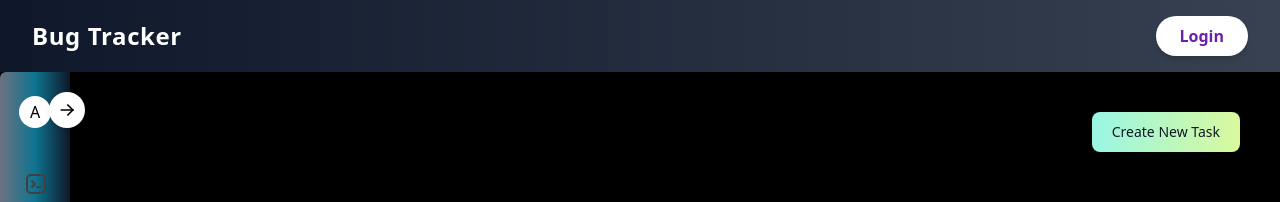
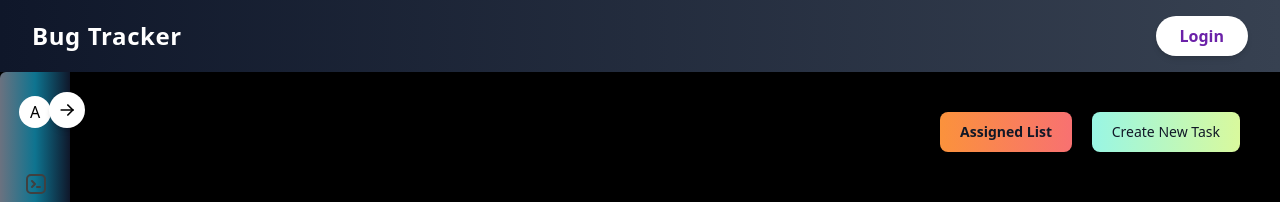
Before and after one commit to R4kesh/BugTracker_Client, a React (Vite) app: page /tasklist/1 in a window 1280 px wide. Shown: the top 202 px of the page. Built offline with nearby package versions, Linux system fonts and the light colour scheme; no server answers.

Commit message:
before mergeupstream

```diff
--- a/src/components/ShootinStar.tsx
+++ b/src/components/ShootinStar.tsx
@@ -55,7 +55,7 @@ import { CardHoverEffectDemo } from "./CardHoverEffectDemo";
 
 export function ShootingStarsAndStarsBackgroundDemo() {
   return (
-    <div className="flex h-screen md:h-[40rem] rounded-md bg-neutral-900 w-full relative">
+    <div className="flex h-screen  rounded-md bg-neutral-900 w-full relative">
       {/* Sidebar on the left */}
       <SidebarDash />
 
--- a/src/components/SidebarD.tsx
+++ b/src/components/SidebarD.tsx
@@ -31,6 +31,13 @@ export function SidebarDash() {
     {
       label: "Add Project",
       href: "/addproject",
+      icon: (
+        <IconBrandTabler className="text-neutral-700 dark:text-neutral-200 h-6 w-6 flex-shrink-0" />
+      ),
+    },
+    {
+      label: "Assigned List",
+      href: "/assignedlist",
       icon: (
         <IconBrandTabler className="text-neutral-700 dark:text-neutral-200 h-6 w-6 flex-shrink-0" />
       ),
--- a/src/components/TableAssignedList.tsx
+++ b/src/components/TableAssignedList.tsx
@@ -28,6 +28,7 @@ export const TableAssignedList = () => {
             <th className="px-6 py-3">StartDate</th>
             <th className="px-6 py-3">Deadline</th>
             <th className="px-6 py-3">Status</th>
+            <th className="px-6 py-3">Verification</th>
             {/* <th className="px-6 py-3">Action</th> Updated header */}
           </tr>
         </thead>
@@ -47,6 +48,16 @@ export const TableAssignedList = () => {
               <td className="px-6 py-4" >startdate</td>
               <td className="px-6 py-4" >deadline</td>
               <td className="px-6 py-4" >status</td>
+              <td className="px-6 py-4">
+      <select
+        className="p-2 border border-gray-300 rounded-lg bg-gray-700 text-white focus:outline-none focus:ring-4 focus:ring-green-500"
+        defaultValue="Pending"
+      >
+        <option className='text text-green-500' value="Verified">Verified</option>
+        <option value="Pending">Pending</option>
+        <option value="Rejected">Rejected</option>
+      </select>
+    </td>
 
             </tr>
           {/* ))} */}
--- a/src/components/TaskListSpotlight.tsx
+++ b/src/components/TaskListSpotlight.tsx
@@ -22,11 +22,18 @@ export function TaskListSpotlight() {
 
 <div className="h-screen w-full rounded-md flex md:items-center md:justify-center bg-black/[0.96] antialiased bg-grid-white/[0.02] relative overflow-hidden">
       <SidebarDash/>
+
+      <a href="/assignedlist"><button
+    type="button"
+    className="absolute top-0 right-0 text-gray-900 bg-gradient-to-r from-orange-400 to-red-400 hover:bg-gradient-to-l hover:from-red-400 hover:to-orange-300 focus:ring-4 focus:outline-none focus:ring-orange-300 dark:focus:ring-teal-700 font-bold rounded-lg text-sm px-5 py-2.5 text-center me-52 mt-10"
+>Assigned List</button>
+</a>
       <button
     type="button"
     onClick={handleOpenModal}
     className="absolute top-0 right-0 text-gray-900 bg-gradient-to-r from-teal-200 to-lime-200 hover:bg-gradient-to-l hover:from-teal-200 hover:to-lime-200 focus:ring-4 focus:outline-none focus:ring-lime-200 dark:focus:ring-teal-700 font-medium rounded-lg text-sm px-5 py-2.5 text-center me-10 mt-10"
 >Create New Task</button>
+
 
       <Spotlight
         className="-top-40 left-0 md:left-60 md:-top-20"
--- a/src/components/TaskListTable.tsx
+++ b/src/components/TaskListTable.tsx
@@ -295,13 +295,13 @@ export const TaskListTable = () => {
               >
                 Cancel
               </button>
-             <a href="/assignedlist"> <button
+              <button
                 onClick={handleSubmit}
                 className="bg-green-500 hover:bg-green-600 text-white py-2 px-4 rounded-lg"
               >
                 Assign
               </button>
-              </a>
+
             </div>
           </div>
         </div>
```
